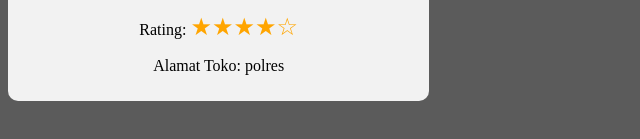
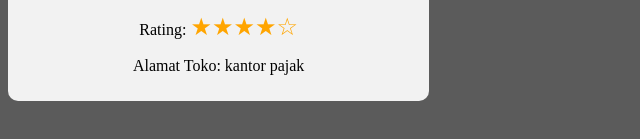
Before and after one commit to rafaelabimanyu/r.abimanyu.github.io, a plain HTML site: page product2.html in a window 1280 px wide. Shown: the part 357-496 px from the top of the page, 0-640 px from the left. Drawn offline with Linux system fonts and the light colour scheme.

Commit message:
Update product2.html

```diff
--- a/product2.html
+++ b/product2.html
@@ -14,7 +14,7 @@
         <p class="product-description">Jeep Rubicon Wrangler</p>
         <a href="product2.html" title="Sebuah tautan dengan tombol"><button>buy</button></a>
         <p>Rating: <span class="rating">&#9733;&#9733;&#9733;&#9733;&#9734;</span></p>
-        <p>Alamat Toko: polres</p>
+        <p>Alamat Toko: kantor pajak</p>
     </div>
 </body>
 </html>
```
